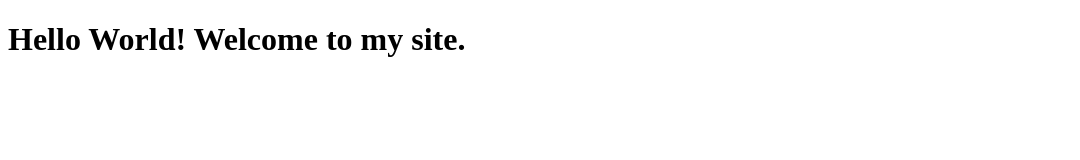
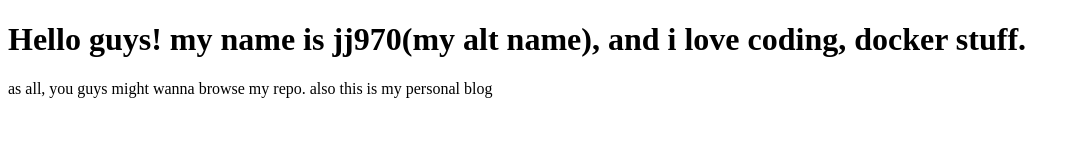
Before and after one commit to abindevopsstudy/abindevopsstudy.github.io, a plain HTML site: page index.html in a window 1280 px wide. Shown: the whole page, without its empty margins (0-1080 px from the left). Drawn offline with Linux system fonts and the light colour scheme.

Commit message:
Update index.html

```diff
--- a/index.html
+++ b/index.html
@@ -4,6 +4,8 @@
     <title>My Website</title>
 </head>
 <body>
-    <h1>Hello World! Welcome to my site.</h1>
+    <h1>Hello guys! my name is jj970(my alt name), and i love coding, docker stuff.</h1>
+
+    <p>as all, you guys might wanna browse my repo. also this is my personal blog</p>
 </body>
 </html>
```
